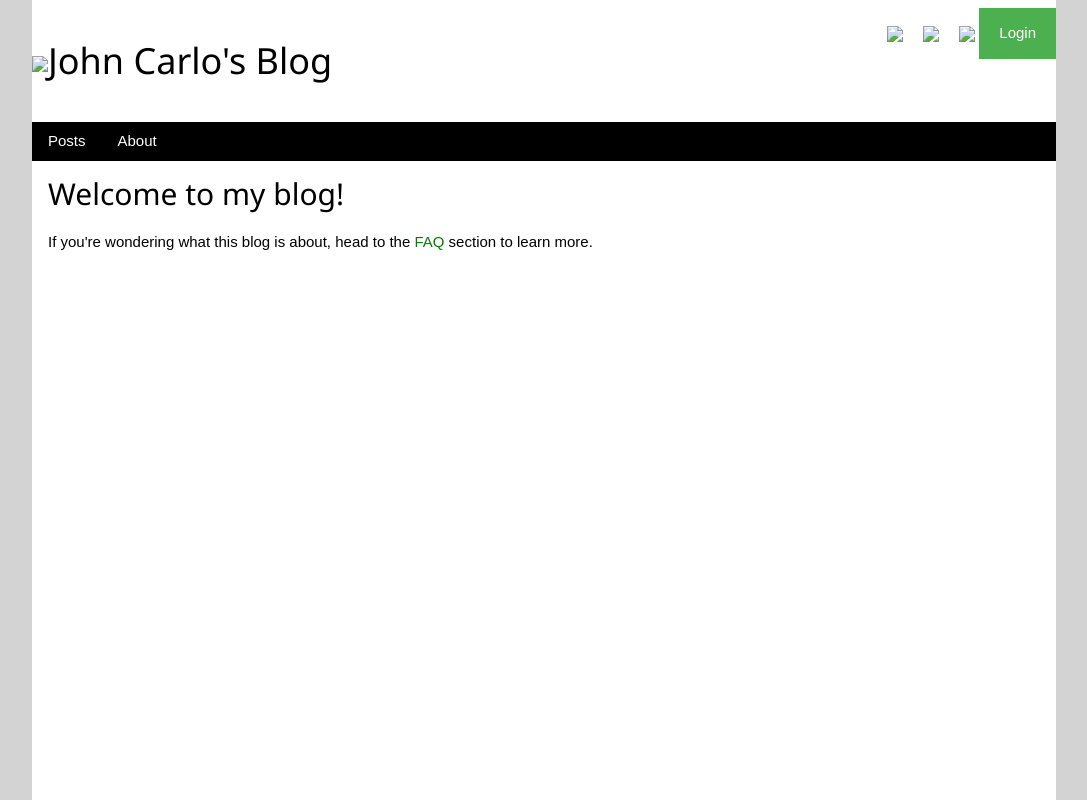
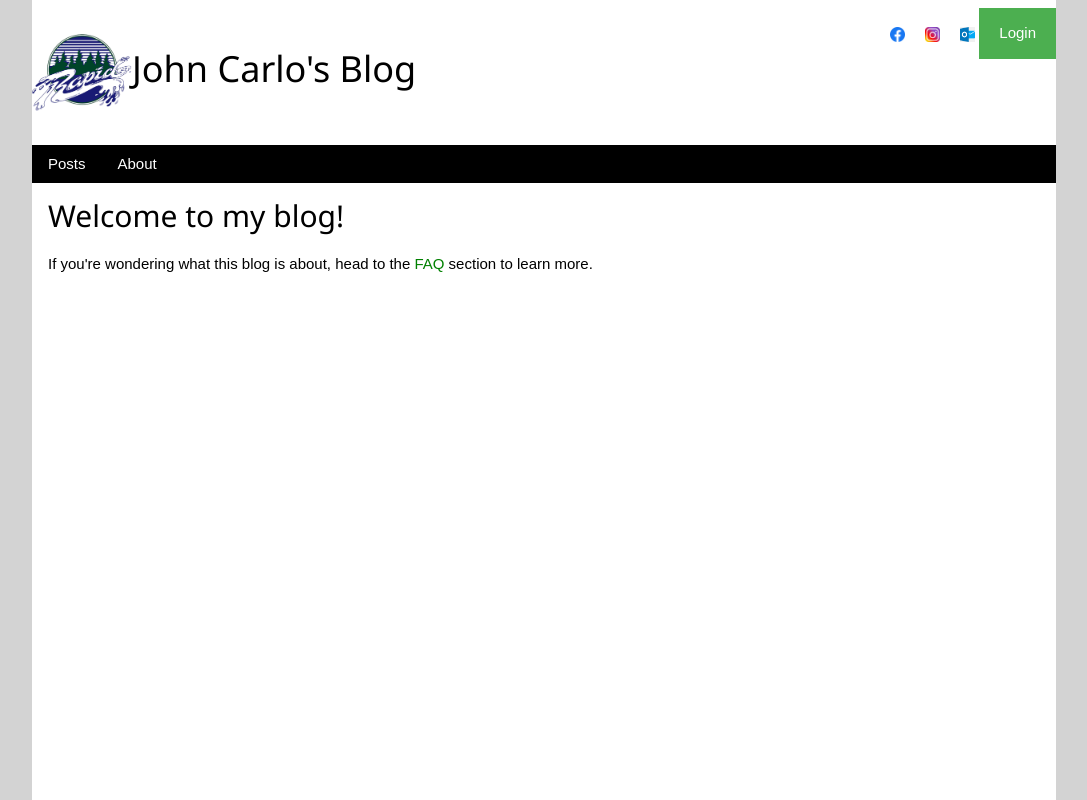
Before and after one commit to JohnCarlo987/myblog, a plain HTML site: page index.html in a window 1280 px wide. Shown: the top 800 px of the page, without its empty margins (96-1183 px from the left). Drawn offline with nearby package versions, Linux system fonts and the light colour scheme.

Commit message:
Update index.html

```diff
--- a/index.html
+++ b/index.html
@@ -9,13 +9,13 @@
 
 
 <body style="margin-left: 10%; margin-right: 10%; background-color: white; height: 1000px">
-<h1 class="w3-left w3-xxlarge w3-padding-24"><a href="index.html" style="text-decoration: none"><img src="Assets/riversidelogo.jpg" width=100>John Carlo's Blog</a></h1>
+<h1 class="w3-left w3-xxlarge w3-padding-24"><a href="index.html" style="text-decoration: none"><img src="Assets/riversidelogo.png" width=100>John Carlo's Blog</a></h1>
 
 <!--SOCIALS-->
 <div class="w3-right">
-    <a href="https://www.facebook.com/profile.php?id=100006378160630" target="_blank" title="Visit John's Facebook account"><img class="w3-margin-right" src="Assets/facebooklogo.jpg" width=15></a>
-    <a href="https://www.instagram.com/johncarlom_/" target="_blank" title="Visit John's Instagram account"><img class="w3-margin-right" src="Assets/instagramlogo.jpg" width=15></a>
-    <a href="mailto:132-jmacapagal@sd43.bc.ca?subject=" title="Write an email"><img src="Assets/outlooklogo.jpg" width=15></a>
+    <a href="https://www.facebook.com/profile.php?id=100006378160630" target="_blank" title="Visit John's Facebook account"><img class="w3-margin-right" src="Assets/facebooklogo.png" width=15></a>
+    <a href="https://www.instagram.com/johncarlom_/" target="_blank" title="Visit John's Instagram account"><img class="w3-margin-right" src="Assets/instagramlogo.png" width=15></a>
+    <a href="mailto:132-jmacapagal@sd43.bc.ca?subject=" title="Write an email"><img src="Assets/outlooklogo.png" width=15></a>
     <button id="login" onclick="document.getElementById('id01').style.display='block'" style="width:auto;">Login</button>
 </div>
 
```
